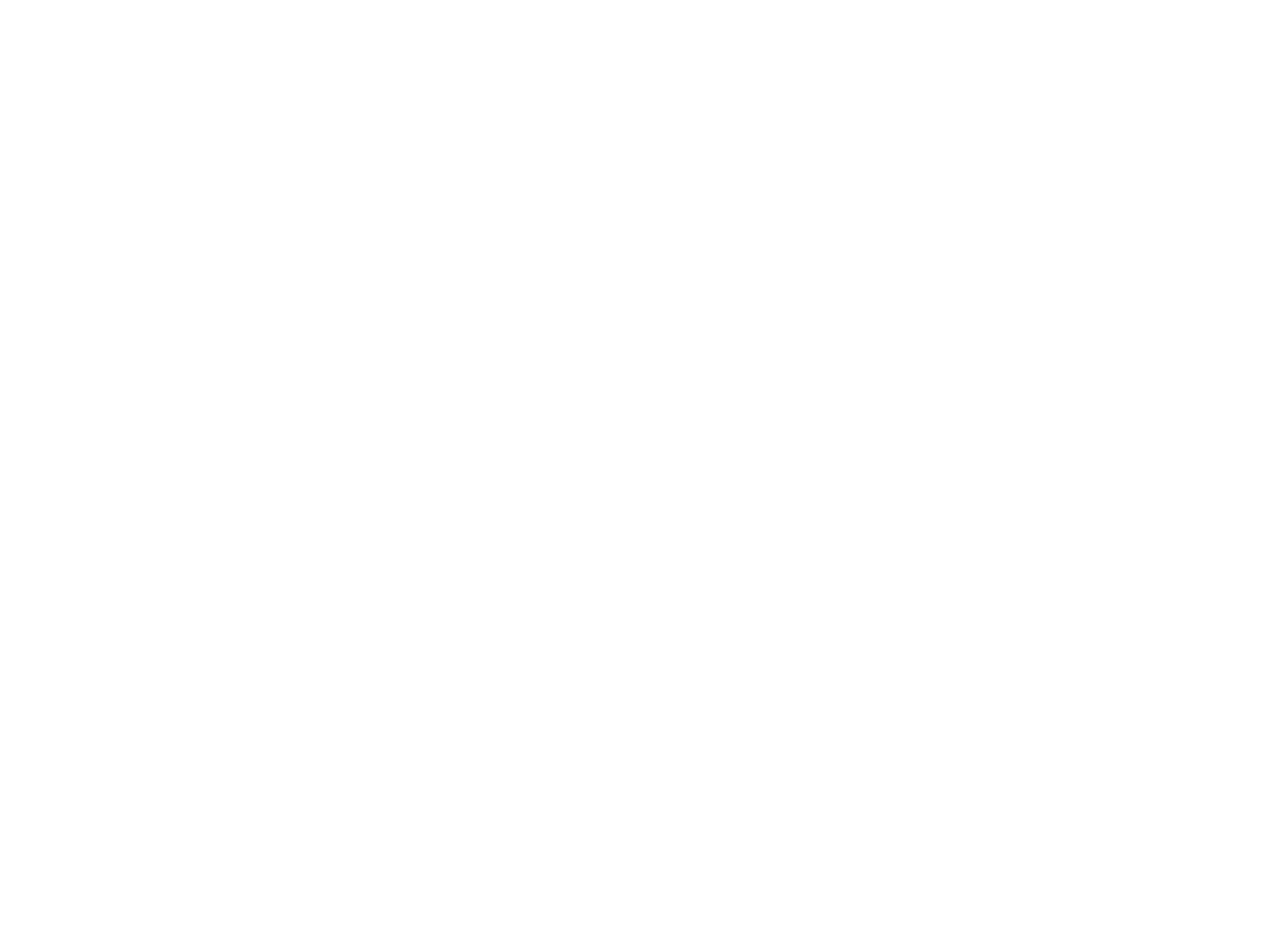
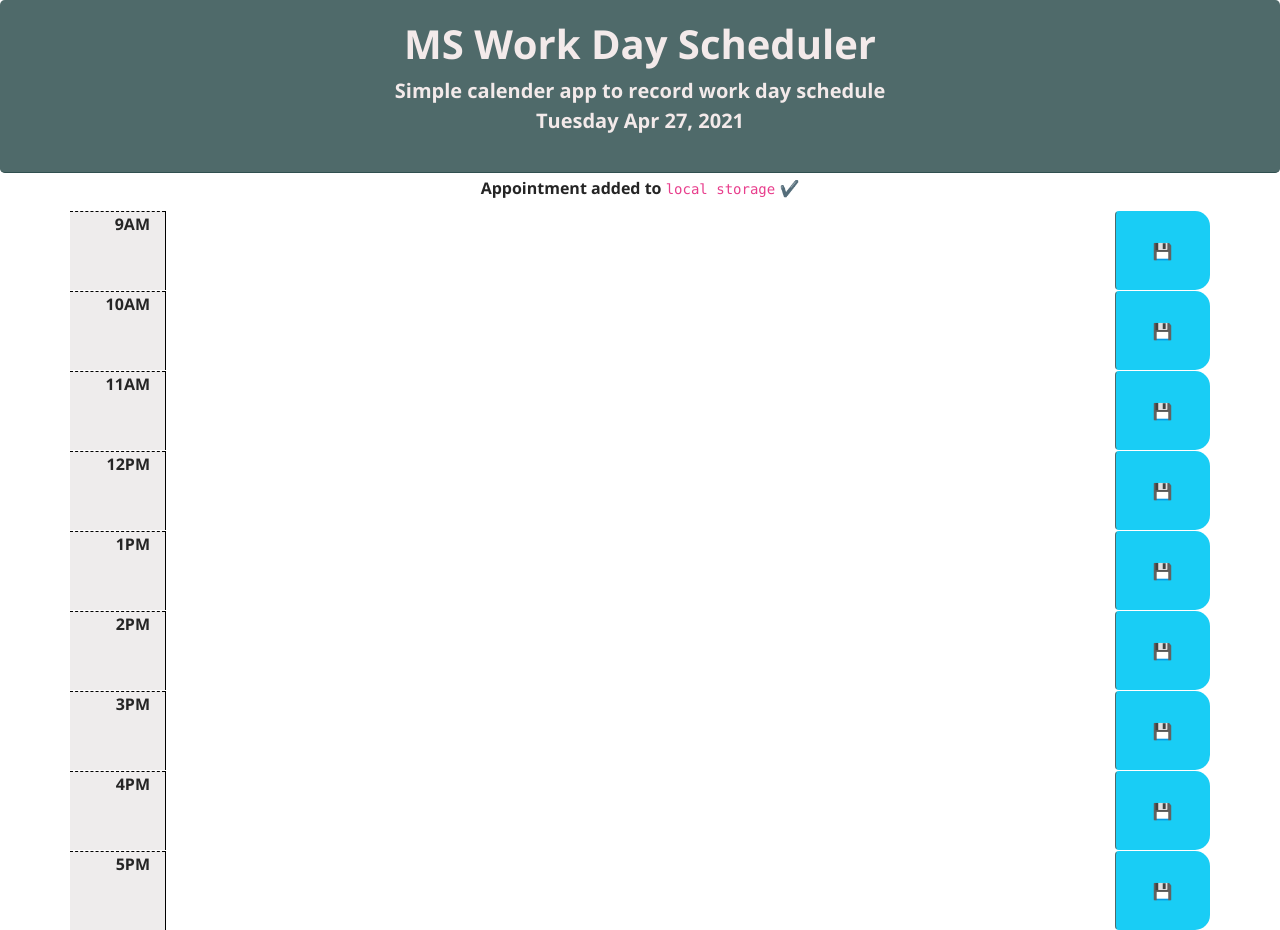
Before and after one commit to manzur-shaheed/ms-work-day-scheduler, a plain HTML site: page index.html in a window 1280 px wide. Before the commit the page ends 800 px from the top, so only its background shows below. Drawn offline with nearby package versions, Linux system fonts and the light colour scheme.

Commit message:
index.html and css completed

```diff
--- a/assets/css/style.css
+++ b/assets/css/style.css
@@ -0,0 +1,73 @@
+/* font for the page */
+body {
+    font-family: 'Open Sans', sans-serif;
+}
+
+/* reduce size of jumbotron */
+.jumbotron {
+    padding: 20px 0;
+    margin-bottom: 3px;
+}
+
+/* background color for header */
+.custom-header {
+    background-color: rgb(79, 106, 106);
+    color: rgb(243, 234, 234);
+    border-bottom: 1px solid darkslategray;
+}
+
+/* msg area */
+.msg {
+    /* display: none; */
+    padding-bottom: 10px;
+    color: #252525;
+}
+
+/* show msg */
+.show {
+    display: block;
+}
+
+/* rows */
+.row {
+    white-space: pre-wrap;
+    height: 80px;
+    border-top: 1px solid white;
+}
+
+.time-block {
+    text-align: center;
+    border-radius: 15px;
+}
+
+/* hour */
+.hour {
+    background-color: #eeecec;
+    color: #252525;
+    border-top: 1px dashed #000000;
+    text-align: right;
+}
+
+/* text area */
+textarea {
+    background: transparent;
+    border: none;
+    resize: none;
+    color: #252525;
+    border-left: 1px solid black;
+    padding: 10px;
+}
+
+/* save button */
+.saveBtn {
+    border-left: 1px solid rgb(79, 106, 106);
+    border-top-right-radius: 15px;
+    border-bottom-right-radius: 15px;
+    background-color: #19cdf5;
+    color: white;
+}
+
+.saveBtn i:hover {
+    font-size: 20px;
+    transition: all 0.3s ease-in-out;
+}
--- a/assets/js/script.js
+++ b/assets/js/script.js
@@ -0,0 +1,68 @@
+var dateTimeEl = $('#date-time');
+var hrContainerEl = $('#hr-container');
+// console.log(dateTimeEl);
+
+// funtion to display time
+function displayTime() {
+    var now = moment().format('dddd MMM DD, YYYY');
+    dateTimeEl.text(now);
+}
+
+// populate hours
+function addHours() {
+    var hr, hrText, rowDiv, rowID, hrDiv, txtArea, btn;
+
+    for (hr = 9; hr < 18; hr++) {
+        hrText = moment(hr, "hh").format("hA");
+        // <div id="hour-9" class="row time-block">
+        // <div class="col-md-1 hour">
+        //     9AM
+        // </div>
+        // <textarea class="col-md-10 description">
+        // </textarea>
+        // <button class="btn saveBtn col-md-1"><i class="fas fa-save"></i></button>
+        // </div>
+
+        // create tags per above and add to row
+        rowID = "hour-" + hr.toString();
+        rowDiv = $('<div>').addClass("row time-block");
+        rowDiv = rowDiv.attr('id', rowID);
+        hrDiv = $('<div>').addClass("col-md-1 hour").text(hrText);
+        txtArea = $('<textarea>').addClass("col-md-10 description");
+        btn = $('<button>').addClass("btn saveBtn col-md-1").text('💾');
+        rowDiv.append(hrDiv, txtArea, btn);
+
+        // console.log(rowDiv);
+        // add row to container
+        hrContainerEl.append(rowDiv);
+    }
+}
+
+// load saved data
+function loadSavedData() {
+
+}
+
+// update hour's color
+function updateHourColor() {
+
+
+}
+
+// save schedule
+function saveSchedule() {
+
+}
+// function docHandler
+function docHandler() {
+    displayTime();
+    loadSavedData();
+    updateHourColor();
+    $('.saveBtn').on('click', saveSchedule());
+}
+
+// invoke addHours on window load
+$(window).on('load', addHours);
+
+// once document is ready, add event handlers
+$(document).on('ready', docHandler());
--- a/index.html
+++ b/index.html
@@ -3,9 +3,29 @@
     <meta charset="UTF-8">
     <meta http-equiv="X-UA-Compatible" content="IE=edge">
     <meta name="viewport" content="width=device-width, initial-scale=1.0">
-    <title>Document</title>
+    <link rel="stylesheet" href="https://cdnjs.cloudflare.com/ajax/libs/twitter-bootstrap/4.5.0/css/bootstrap.min.css">
+    <link rel="preconnect" href="https://fonts.gstatic.com">
+    <link href="https://fonts.googleapis.com/css2?family=Open+Sans:wght@700&display=swap" rel="stylesheet">
+    <link rel="stylesheet" href="./assets/css/style.css">
+    <title>MS Work Day Scheduler</title>
 </head>
 <body>
+    <!-- header -->
+    <header class="jumbotron container-fluid text-center custom-header">
+        <h1 class="display-5">MS Work Day Scheduler</h1>
+        <p class="lead">
+            Simple calender app to record work day schedule <br>
+            <span id="date-time">00:00:00</span>
+        </p>
+    </header>
+    <!-- notification area -->
+    <section class="text-center msg">Appointment added to <code>local storage</code> ✔️</section>
 
+    <!-- hours added by jscript -->
+    <div class="container" id=hr-container></div>
+
+    <script src="https://cdnjs.cloudflare.com/ajax/libs/jquery/3.5.1/jquery.min.js"></script>
+    <script src="https://cdnjs.cloudflare.com/ajax/libs/moment.js/2.27.0/moment.min.js"></script>
+    <script src="./assets/js/script.js"></script>
 </body>
 </html>
```
Also changed, not shown: assets/images/05-third-party-apis-homework-demo.gif (added), 1 other file.
